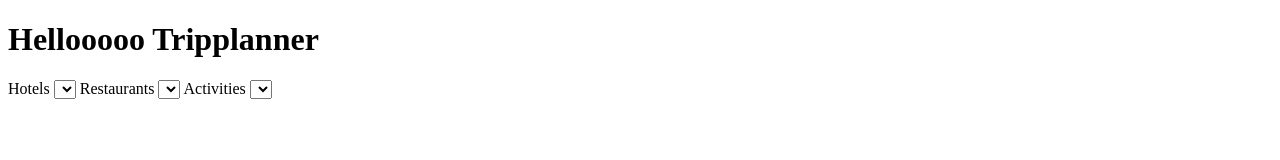
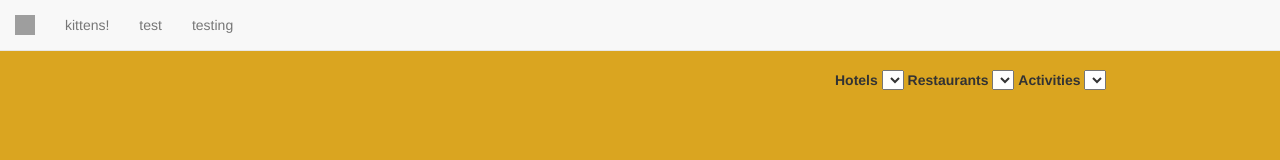
Before and after one commit to hibetty/tripplanner, a website: page views/index.html in a window 1280 px wide. Drawn offline with nearby package versions, Linux system fonts and the light colour scheme; files that its build step writes are made by us from their sources; grey boxes are pictures that could not be loaded.

Commit message:
adding grids w/ bootstrap

```diff
--- a/app.js
+++ b/app.js
@@ -17,6 +17,9 @@ nunjucks.configure('views', {noCache: true});
 app.set('view engine', 'html');
 app.engine('html', nunjucks.render);
 
+app.use('/bootstrap', express.static('./node_modules/bootstrap/dist'));
+app.use('/jquery', express.static('./node_modules/jquery/dist'));
+app.use('/static', express.static('./public/'));
 app.use(router);
 
 app.use(function(req, res, next) {
--- /dev/null
+++ b/assets/stylesheets/style.scss
@@ -0,0 +1,4 @@
+body {
+    padding-top: 70px;
+    background-color: goldenrod;
+}
--- a/routes/index.js
+++ b/routes/index.js
@@ -19,6 +19,6 @@ router.get('/', function(req, res, next) {
     res.render('index', {hotels : hotels, restaurants : restaurants, activities : activities});
   })
 
-})
+});
 
 module.exports = router;
--- a/views/index.html
+++ b/views/index.html
@@ -1,28 +1,32 @@
 {% extends "layout.html" %}
 
 {% block content %}
+<div class="container">
+  <div class="row">
 
-<h1>Hellooooo Tripplanner</h1>
+      <div class="col-lg-offset-8">
       <label for="hotels">Hotels</label>
       <select id="hotels">
       {% for hotel in hotels %}
         <option value="{{hotel.name}}">{{hotel.name}}</option>
-
       {% endfor %}
       </select>
+
       <label for="restaurants">Restaurants</label>
       <select id="restaurants">
       {% for restaurant in restaurants %}
         <option value="{{restaurant.name}}">{{restaurant.name}}</option>
-
       {% endfor %}
       </select>
+
       <label for="activities">Activities</label>
       <select id="activities">
       {% for activity in activities %}
         <option value="{{activity.name}}">{{activity.name}}</option>
-
       {% endfor %}
       </select>
+    </div>
 
+  </div>
+</div>
 {% endblock %}
--- a/views/layout.html
+++ b/views/layout.html
@@ -2,14 +2,28 @@
 <html>
 <head>
   <title>Tripplanner</title>
-  <!--<link rel='stylesheet' href='stylesheets/style.css' />-->
+  <link rel="stylesheet" href="bootstrap/css/bootstrap.min.css" />
+  <link rel="stylesheet" href="bootstrap/js/bootstrap.min.js" />
+  <link rel="stylesheet" href="static/stylesheets/style.css" />
   <!--Stylesheets go here!-->
 </head>
 <body>
-
+  <nav class="navbar navbar-default navbar-fixed-top">
+    <div class="container-fluid">
+      <div class="navbar-header">
+        <a class="navbar-brand"><img src="https://placekitten.com/g/20/20"></a>
+      </div>
+      <ul class="nav navbar-nav">
+        <li><a href="#">kittens!</a></li>
+        <li><a href="#">test</a></li>
+        <li><a href="#">testing</a></li>
+      </ul>
+    </div>
+  </nav>
   {% block content %}
   {% endblock %}
 
   <!--Scripts go here!-->
+  <script src="jquery/jquery.min.js" type="text/javascript"></script>
 </body>
 </html>
```
Also changed, not shown: package.json (+6 -1 lines), public/stylesheets/style.css (added). Lines whose indentation alone changed are shown as unchanged.
